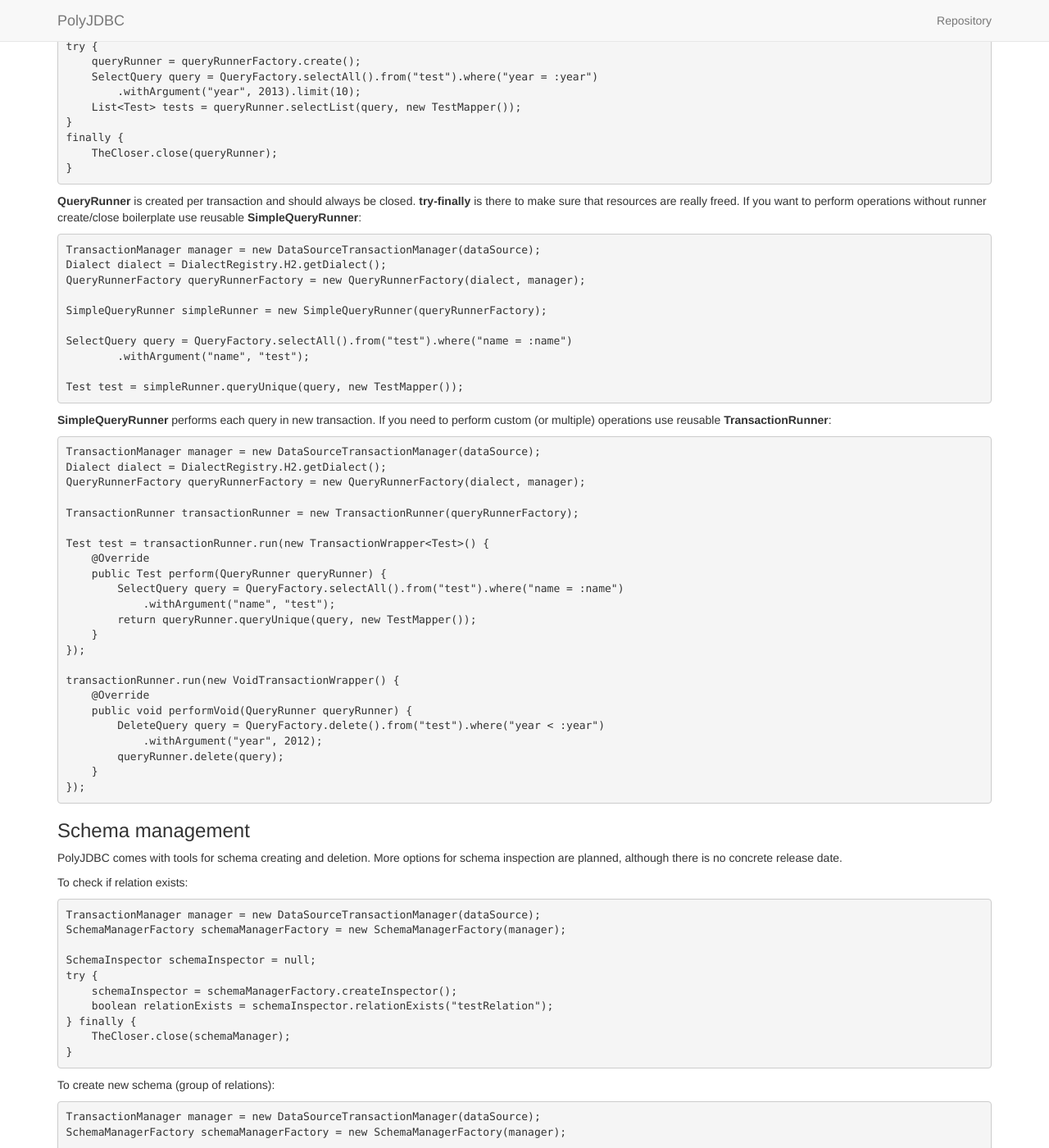
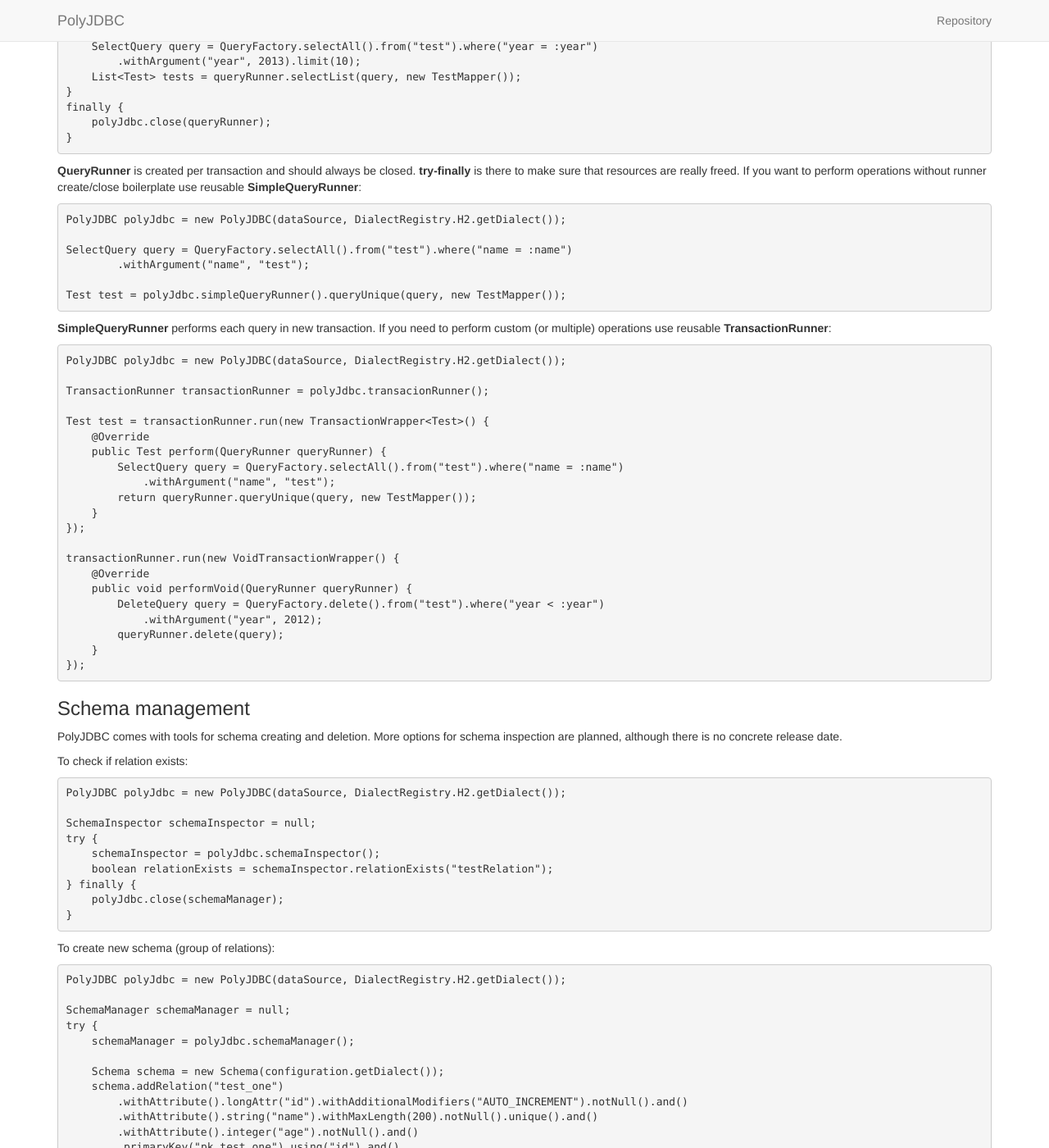
Before and after one commit to polyjdbc/polyjdbc.github.io, a Jekyll site: the page built from index.md, in a window 1280 px wide and 1400 px high, scrolled down 1173 px. Shown: the whole window at 82% size. Built offline with Jekyll 4.4.1, drawn with Linux system fonts in a browser that asks for light colours; nearby versions of some CDN libraries; Markdown is read by kramdown in place of the engine named in the settings; some of the changed text lies outside the part shown.

Commit message:
updates for 0.3.0 version

````diff
--- a/_data/version.yml
+++ b/_data/version.yml
@@ -1 +1 @@
-current: 0.2.1
+current: 0.3.0
--- a/index.md
+++ b/index.md
@@ -64,20 +64,18 @@ all engines.
 Simple usage of low-level query runner:
 
 ```java
-TransactionManager manager = new DataSourceTransactionManager(dataSource);
-Dialect dialect = DialectRegistry.H2.getDialect();
-QueryRunnerFactory queryRunnerFactory = new QueryRunnerFactory(dialect, manager);
+PolyJDBC polyJdbc = new PolyJDBC(dataSource, DialectRegistry.H2.getDialect());
 
 QueryRunner queryRunner = null;
 
 try {
-    queryRunner = queryRunnerFactory.create();
+    queryRunner = polyJdbc.queryRunner();
     SelectQuery query = QueryFactory.selectAll().from("test").where("year = :year")
         .withArgument("year", 2013).limit(10);
     List<Test> tests = queryRunner.selectList(query, new TestMapper());
 }
 finally {
-    TheCloser.close(queryRunner);
+    polyJdbc.close(queryRunner);
 }
 ```
 
@@ -86,27 +84,21 @@ finally {
 perform operations without runner create/close boilerplate use reusable **SimpleQueryRunner**:
 
 ```java
-TransactionManager manager = new DataSourceTransactionManager(dataSource);
-Dialect dialect = DialectRegistry.H2.getDialect();
-QueryRunnerFactory queryRunnerFactory = new QueryRunnerFactory(dialect, manager);
-
-SimpleQueryRunner simpleRunner = new SimpleQueryRunner(queryRunnerFactory);
+PolyJDBC polyJdbc = new PolyJDBC(dataSource, DialectRegistry.H2.getDialect());
 
 SelectQuery query = QueryFactory.selectAll().from("test").where("name = :name")
         .withArgument("name", "test");
 
-Test test = simpleRunner.queryUnique(query, new TestMapper());
+Test test = polyJdbc.simpleQueryRunner().queryUnique(query, new TestMapper());
 ```
 
 **SimpleQueryRunner** performs each query in new transaction. If you need to perform
 custom (or multiple) operations use reusable **TransactionRunner**:
 
 ```java
-TransactionManager manager = new DataSourceTransactionManager(dataSource);
-Dialect dialect = DialectRegistry.H2.getDialect();
-QueryRunnerFactory queryRunnerFactory = new QueryRunnerFactory(dialect, manager);
+PolyJDBC polyJdbc = new PolyJDBC(dataSource, DialectRegistry.H2.getDialect());
 
-TransactionRunner transactionRunner = new TransactionRunner(queryRunnerFactory);
+TransactionRunner transactionRunner = polyJdbc.transacionRunner();
 
 Test test = transactionRunner.run(new TransactionWrapper<Test>() {
     @Override
@@ -135,27 +127,25 @@ schema inspection are planned, although there is no concrete release date.
 To check if relation exists:
 
 ```java
-TransactionManager manager = new DataSourceTransactionManager(dataSource);
-SchemaManagerFactory schemaManagerFactory = new SchemaManagerFactory(manager);
+PolyJDBC polyJdbc = new PolyJDBC(dataSource, DialectRegistry.H2.getDialect());
 
 SchemaInspector schemaInspector = null;
 try {
-    schemaInspector = schemaManagerFactory.createInspector();
+    schemaInspector = polyJdbc.schemaInspector();
     boolean relationExists = schemaInspector.relationExists("testRelation");
 } finally {
-    TheCloser.close(schemaManager);
+    polyJdbc.close(schemaManager);
 }
 ```
 
 To create new schema (group of relations):
 
 ```java
-TransactionManager manager = new DataSourceTransactionManager(dataSource);
-SchemaManagerFactory schemaManagerFactory = new SchemaManagerFactory(manager);
+PolyJDBC polyJdbc = new PolyJDBC(dataSource, DialectRegistry.H2.getDialect());
 
 SchemaManager schemaManager = null;
 try {
-    schemaManager = schemaManagerFactory.createManager();
+    schemaManager = polyJdbc.schemaManager();
 
     Schema schema = new Schema(configuration.getDialect());
     schema.addRelation("test_one")
@@ -174,7 +164,7 @@ try {
 
     schemaManager.create(schema);
 } finally {
-    TheCloser.close(schemaManager);
+    polyJdbc.close(schemaManager);
 }
 ```
 
````
